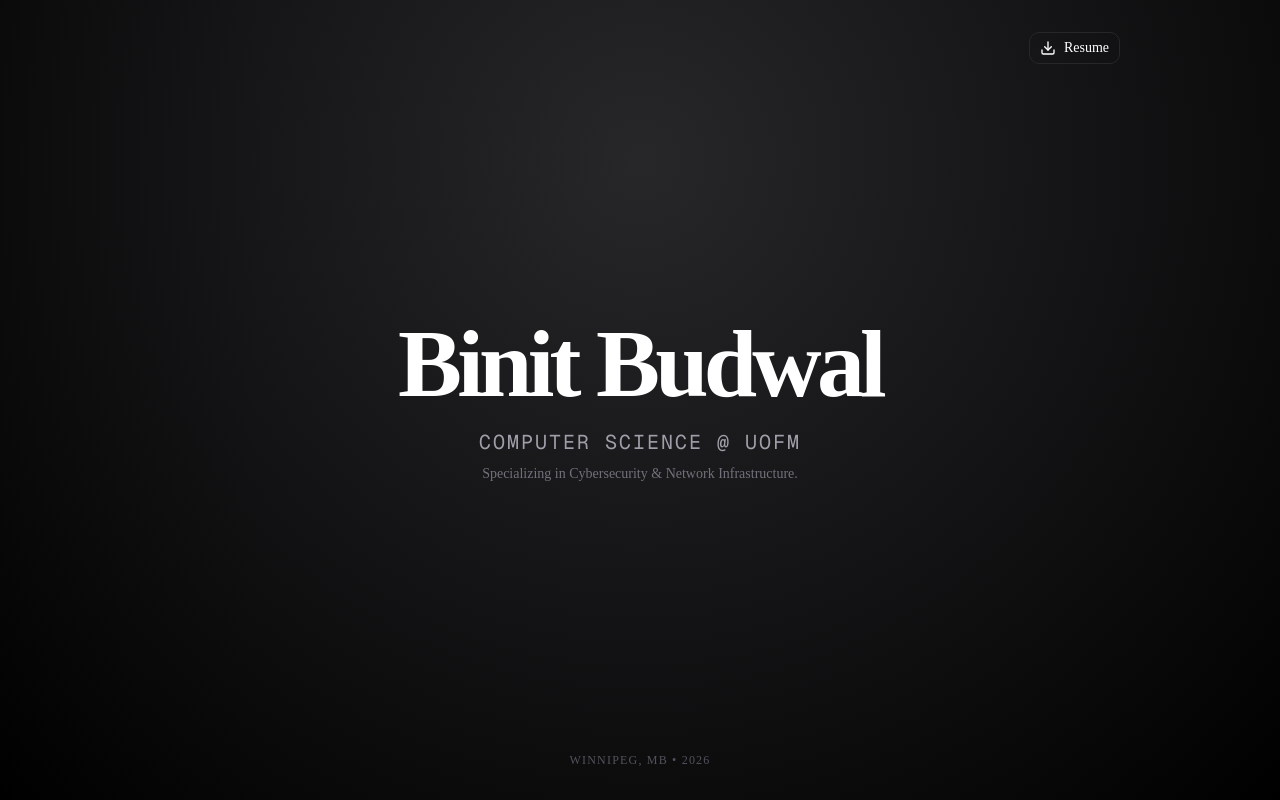
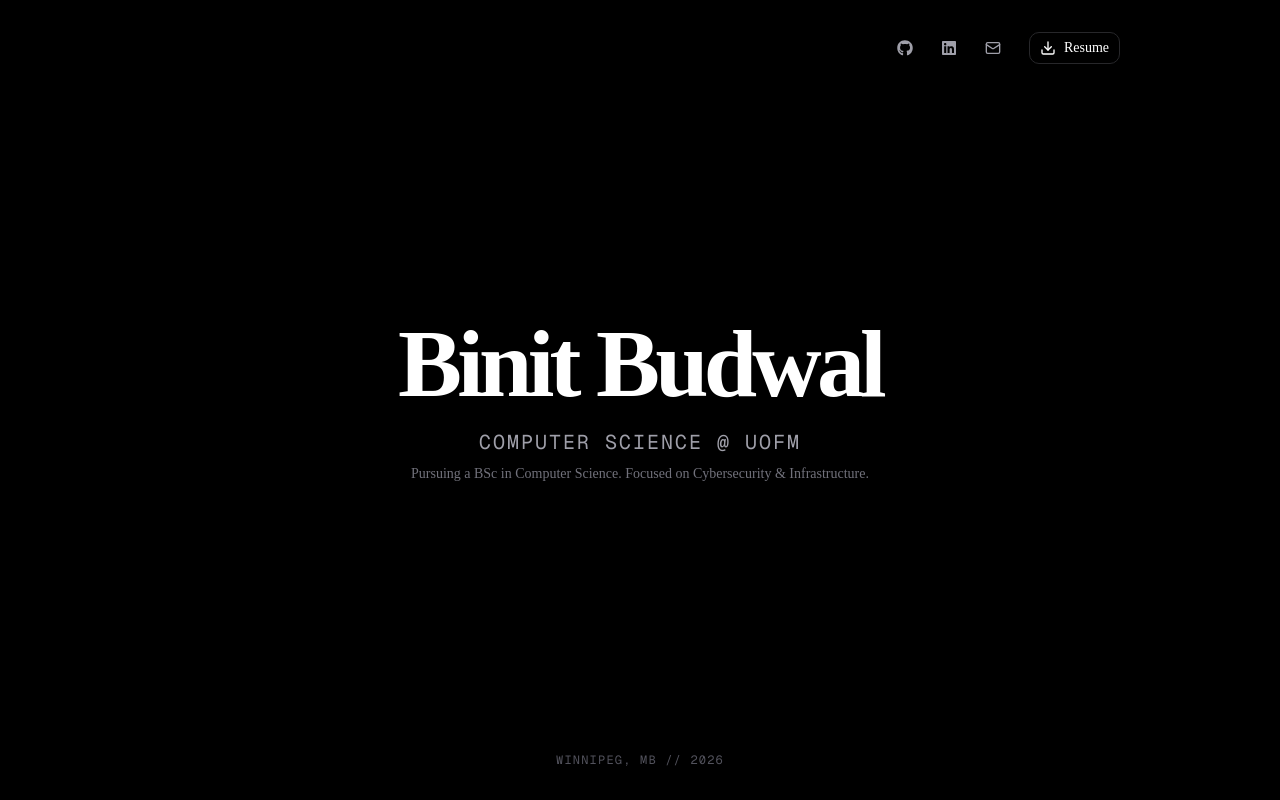
Before and after one commit to BinitBudwal/Binit-Portfolio, a Next.js app: page / in a window 1280 px wide. Built offline with nearby package versions, Linux system fonts and the light colour scheme.

Commit message:
feat: minor fixes to to bg and added social links

```diff
--- a/package.json
+++ b/package.json
@@ -16,6 +16,7 @@
     "next": "16.2.4",
     "react": "19.2.4",
     "react-dom": "19.2.4",
+    "react-icons": "^5.6.0",
     "shadcn": "^4.4.0",
     "tailwind-merge": "^3.5.0",
     "tw-animate-css": "^1.4.0"
--- a/src/app/page.tsx
+++ b/src/app/page.tsx
@@ -1,39 +1,53 @@
 import { Button } from "@/components/ui/button"
-import { Download } from "lucide-react" // This adds a small icon
+import { Download, Mail } from "lucide-react"
+import { FaGithub, FaLinkedin } from "react-icons/fa" // Official logos
 
 export default function Home() {
   return (
     <main className="min-h-screen bg-black text-white selection:bg-zinc-800 flex flex-col items-center justify-center p-6">
-      {/* Subtle background detail */}
-      <div className="absolute inset-0 bg-[radial-gradient(circle_at_50%_20%,#27272a,transparent)]" />
 
-      <nav className="fixed top-0 w-full max-w-5xl flex justify-end p-8 z-20">
-        {/* The Resume Button */}
-        <a href="/BinitBudwal_Resume.pdf" target="_blank" rel="noopener noreferrer">
-          <Button variant="outline" className="border-zinc-800 bg-transparent text-white hover:bg-white hover:text-black transition-all gap-2">
+      {/* Top Navigation */}
+      <nav className="fixed top-0 w-full max-w-5xl flex justify-end items-center p-8 z-20 gap-3">
+        <a href="https://github.com/BinitBudwal" target="_blank" rel="noopener noreferrer">
+          <Button variant="ghost" size="icon" className="text-zinc-400 hover:text-white">
+            <FaGithub className="w-5 h-5" />
+          </Button>
+        </a>
+        <a href="https://linkedin.com/in/binit-budwal-749228246/" target="_blank" rel="noopener noreferrer">
+          <Button variant="ghost" size="icon" className="text-zinc-400 hover:text-white">
+            <FaLinkedin className="w-5 h-5" />
+          </Button>
+        </a>
+        <a href="mailto:Binitsaini@gmail.com">
+          <Button variant="ghost" size="icon" className="text-zinc-400 hover:text-white">
+            <Mail className="w-5 h-5" />
+          </Button>
+        </a>
+        <a href="/BinitBudwal_Resume.pdf" target="_blank" rel="noopener noreferrer" className="ml-2">
+          <Button variant="outline" className="border-zinc-800 bg-transparent text-white hover:bg-white hover:text-black gap-2">
             <Download className="w-4 h-4" />
             Resume
           </Button>
         </a>
       </nav>
 
+      {/* Hero */}
       <div className="relative z-10 flex flex-col items-center text-center space-y-4">
         <h1 className="text-6xl md:text-8xl font-bold tracking-tighter">
           Binit Budwal
         </h1>
-
         <div className="flex flex-col items-center space-y-2">
           <p className="text-zinc-400 text-lg md:text-xl font-mono uppercase tracking-widest">
             Computer Science @ UofM
           </p>
           <p className="max-w-[500px] text-zinc-500 text-sm">
-            Specializing in Cybersecurity & Network Infrastructure.
+            Pursuing a BSc in Computer Science. Focused on Cybersecurity & Infrastructure.
           </p>
         </div>
       </div>
 
-      <footer className="fixed bottom-8 text-zinc-600 text-xs tracking-widest uppercase">
-        Winnipeg, MB • 2026
+      <footer className="fixed bottom-8 text-zinc-600 text-xs tracking-widest uppercase font-mono">
+        Winnipeg, MB // 2026
       </footer>
     </main>
   )
```
Also changed, not shown: 1 other file (tests, documents, lock files or other folders).
